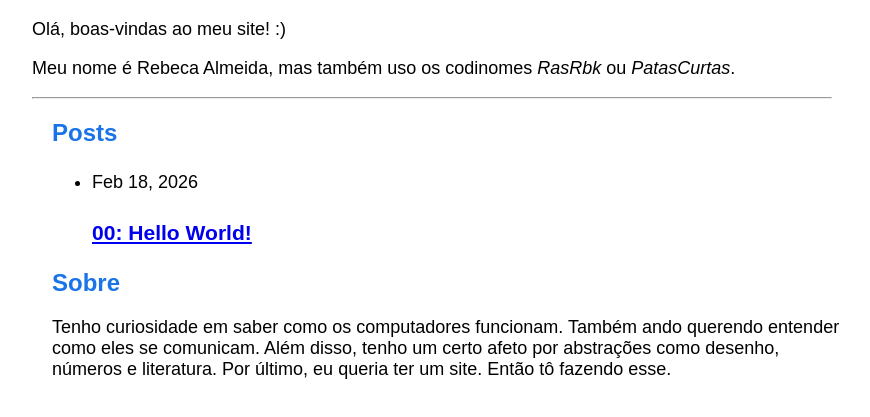
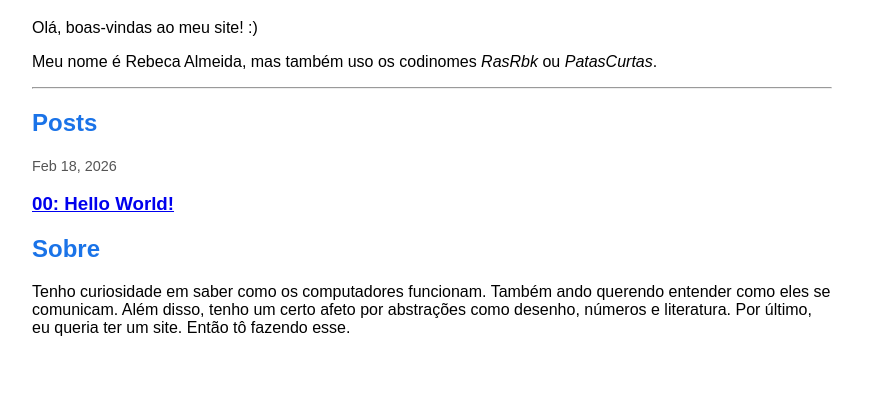
Before and after one commit to rasrbk/rasrbk.github.io, a plain HTML site: page index.html in a window 1280 px wide. Shown: the part 61-478 px from the top of the page, without its empty margins (208-1078 px from the left). Drawn offline with Linux system fonts and the light colour scheme.

Commit message:
Atualiza style.css
Modifiquei alinhamentos e formatos de data e títulos.

```diff
--- a/style.css
+++ b/style.css
@@ -1,7 +1,7 @@
 body {
     margin: 0;
     font-family: Arial, sans-serif;
-    background: linear-gradient(to right, #ffffff, #f0f0c0)
+    background: linear-gradient(to right, #f0f0c0, #f0f0c0)
     color: black;
     h1 {
       color: #1a73e8;
@@ -11,13 +11,8 @@ body {
         color: #1a73e8;
         font-weight: bold;
       }
-    p {
-        font-size: 18px;
-      }
-    li {
-        font-size: 18px;
-        line-height: 30px;
-      }
+    h3 {
+        color: #1a73e8;
   }
 
   .container {
@@ -25,17 +20,29 @@ body {
     width: 100%;
     margin: 0px auto;
     text-align: left;
-    padding: 0 20px;
+    padding: 20px;
   }
 
   .card {
     background: rgba(255,255,255,0.1);
-    padding: 0 20px;
-    margin: 20px auto;
+    padding: 0px;
+    margin: 0px auto;
     border-radius: 8px auto;
     backdrop-filter: blur(10px);
     max-width: 800px;
     width: 100%;
+
+  .posts ul {
+    list-style: none; /* remove os pontos */
+    padding: 0;       /* remove o recuo padrão da lista */
+    margin: 0;        /* opcional: remove margem */
+    }
+
+  .post-date {
+    color: #555;       /* cinza discreto */
+    font-size: 0.9rem; /* menor que o texto normal */
+    }
+
   }
 @media (max-width: 600px) {
 
```
